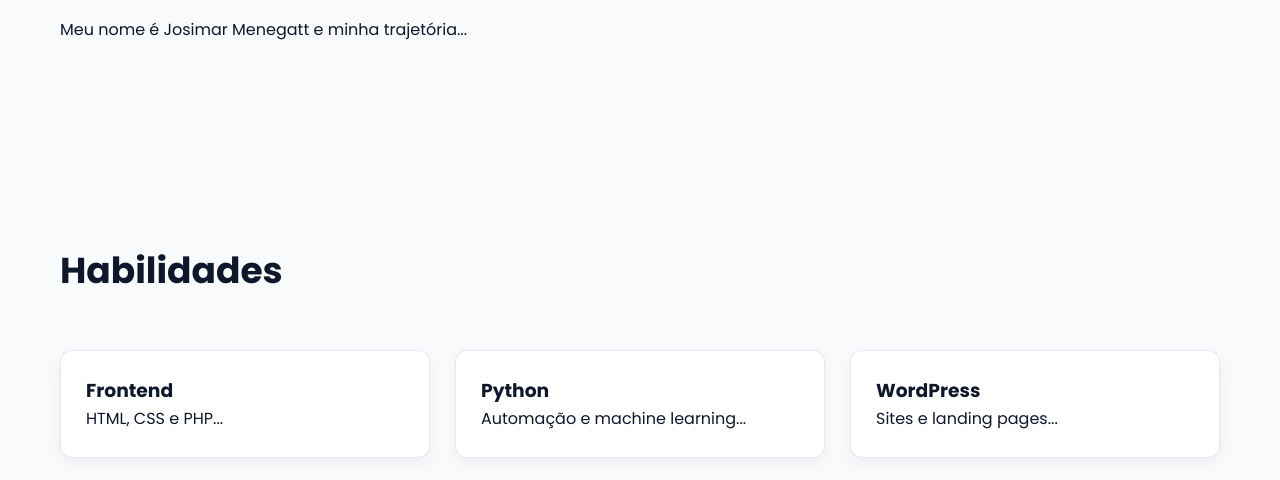
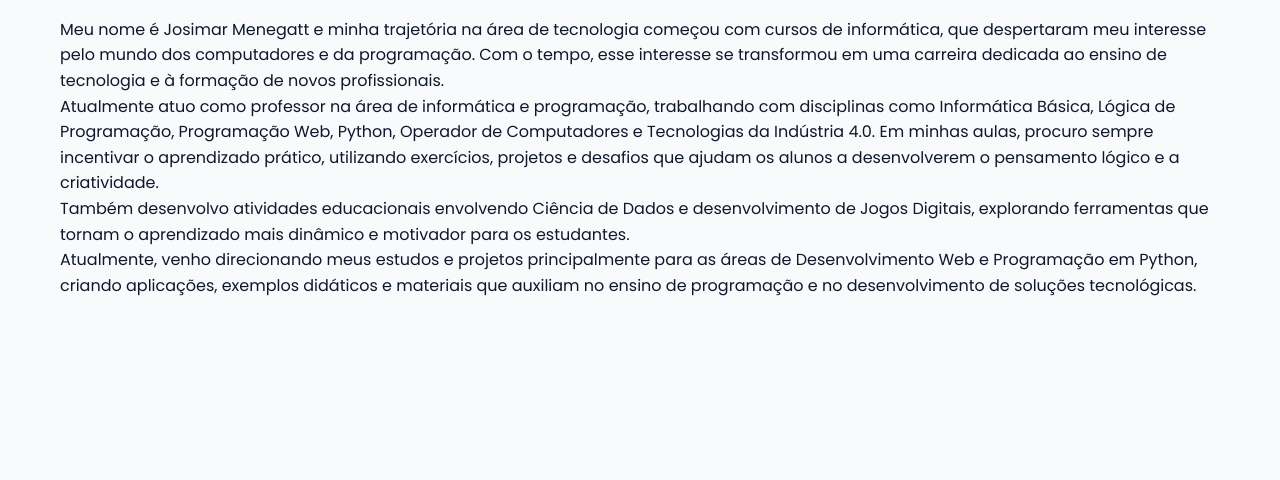
Before and after one commit to josimarmenegatt86/portifolio, a plain HTML site: page index.html in a window 1280 px wide. Shown: the part 598-1078 px from the top of the page. Drawn offline with Linux system fonts and the light colour scheme.

Commit message:
Expand personal introduction in index.html

```diff
--- a/index.html
+++ b/index.html
@@ -61,7 +61,13 @@
 <!-- SOBRE -->
 <section class="section" id="sobre">
   <h2 class="section-title">Sobre mim</h2>
-  <p>Meu nome é Josimar Menegatt e minha trajetória...</p>
+  <p>Meu nome é Josimar Menegatt e minha trajetória na área de tecnologia começou com cursos de informática, que despertaram meu interesse pelo mundo dos computadores e da programação. Com o tempo, esse interesse se transformou em uma carreira dedicada ao ensino de tecnologia e à formação de novos profissionais.</p>
+<p>  </p>
+<p>Atualmente atuo como professor na área de informática e programação, trabalhando com disciplinas como Informática Básica, Lógica de Programação, Programação Web, Python, Operador de Computadores e Tecnologias da Indústria 4.0. Em minhas aulas, procuro sempre incentivar o aprendizado prático, utilizando exercícios, projetos e desafios que ajudam os alunos a desenvolverem o pensamento lógico e a criatividade.</p>
+<p>  </p>
+<p>Também desenvolvo atividades educacionais envolvendo Ciência de Dados e desenvolvimento de Jogos Digitais, explorando ferramentas que tornam o aprendizado mais dinâmico e motivador para os estudantes.</p>
+<p>  </p>
+<p>Atualmente, venho direcionando meus estudos e projetos principalmente para as áreas de Desenvolvimento Web e Programação em Python, criando aplicações, exemplos didáticos e materiais que auxiliam no ensino de programação e no desenvolvimento de soluções tecnológicas.</p>
 </section>
 
 <!-- HABILIDADES -->
```
